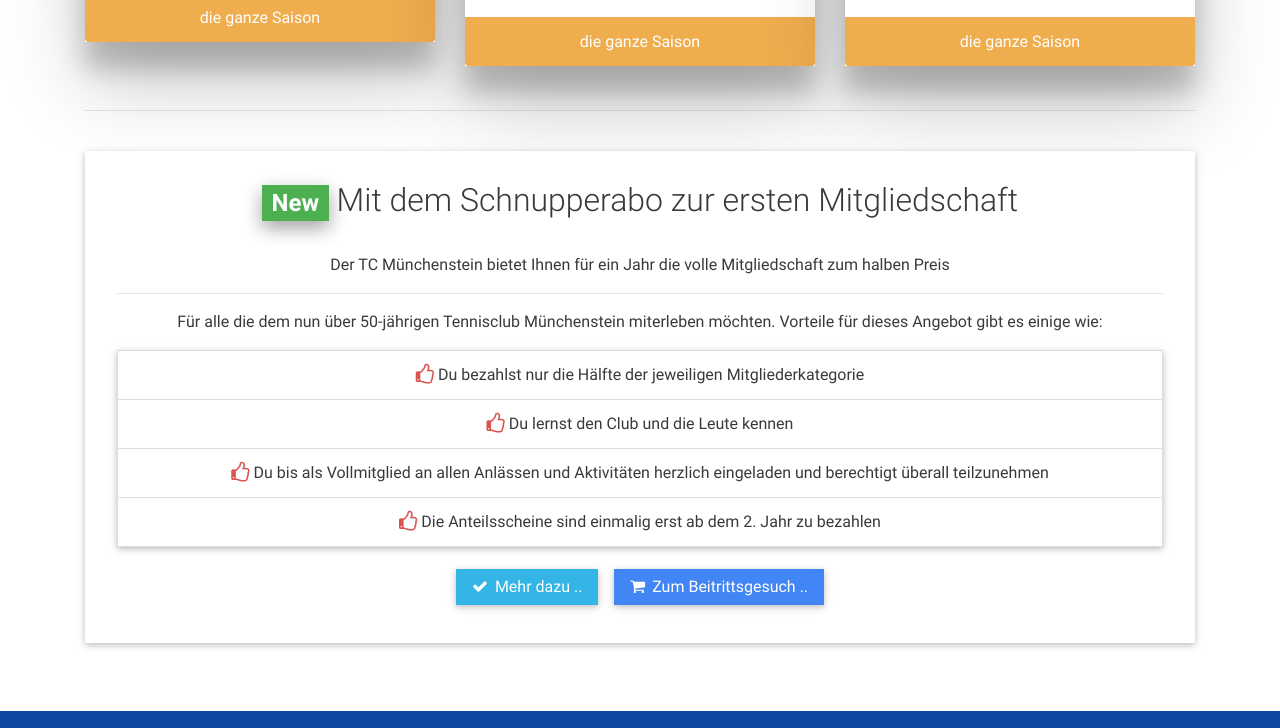
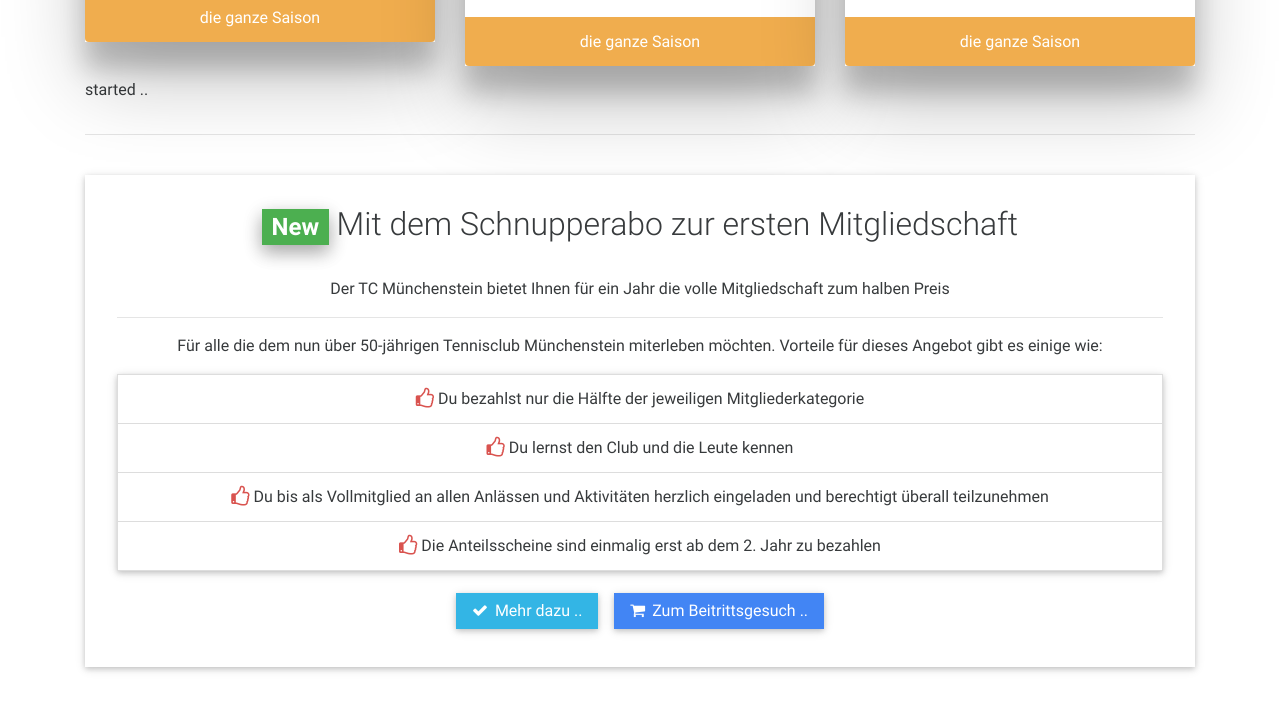
Before and after one commit to Aubacca/homepage-tcm, a website: page src/index.html in a window 1280 px wide. Shown: the part 2825-3553 px from the top of the page. Drawn offline with Linux system fonts and the light colour scheme.

Commit message:
Added newEvents div.

```diff
--- a/src/assets/js/tcm.js
+++ b/src/assets/js/tcm.js
@@ -10,4 +10,8 @@
         }
 //        e.preventDefault();
       });
+
+
+      $('#newEvents').html('started ..');
+
     });
--- a/src/index.html
+++ b/src/index.html
@@ -545,6 +545,9 @@
 <!--
      </div>
 -->
+    <div id="newEvents" class="container">
+    </div>
+
 
 
     <div id="schnupperAbo" class="container">
```
